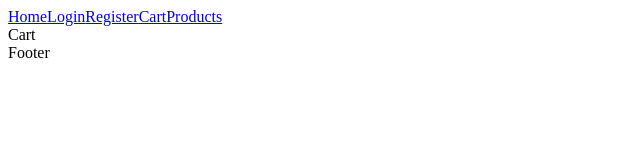
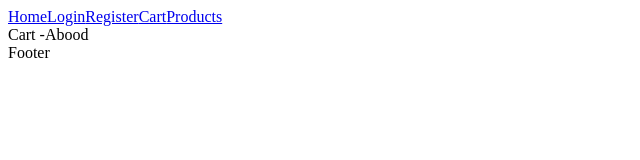
Before and after one commit to Abood-Najim/eCommerce_Project, a React (Vite) app: page /cart in a window 1280 px wide. Shown: the top 160 px of the page, without its empty margins (0-640 px from the left). Built offline with nearby package versions, Linux system fonts and the light colour scheme; no server answers.

Commit message:
creating UserContext and using it in cart

```diff
--- /dev/null
+++ b/src/context/UserContext.jsx
@@ -0,0 +1,18 @@
+import { createContext } from "react";
+
+
+export const UserContext = createContext();
+
+const UserContextProvider = ({children}) => {
+  console.log(`hello , i'm UserContext `)
+
+  const userName ="Abood";
+  const userAge =21;
+  /* if you want to send(provide) multiple vars you have to provide them as an object ({{object}}) */
+  return <UserContext.Provider value={{userName}}>
+      {children}
+    </UserContext.Provider>
+
+}
+
+export default UserContextProvider;
--- a/src/pages/cart/Cart.jsx
+++ b/src/pages/cart/Cart.jsx
@@ -1,16 +1,22 @@
 import axios from 'axios'
-import React from 'react'
+import React, { useContext, useEffect } from 'react'
 import authAxiosInstance from '../../api/authAxiosInstance';
+import { UserContext } from '../../context/UserContext';
 
 export default function Cart() {
+
+  const x = useContext(UserContext);
 
   const getItems = async ()=>{
     const response = await authAxiosInstance.get(`/Carts`);
     console.log(response);
   }
 
+  useEffect( ()=>{
+    getItems();
+  } , [] )
 
   return (
-    <div>Cart</div>
+    <div>Cart -{x.userName}</div>
   )
 }
--- a/src/routes.jsx
+++ b/src/routes.jsx
@@ -5,6 +5,7 @@ import Products from "./pages/products/Products";
 import Login from "./pages/login/Login";
 import Register from "./pages/register/Register";
 import Cart from "./pages/cart/Cart";
+import UserContextProvider from "./context/UserContext";
 
 const router = createBrowserRouter([
   {
@@ -30,8 +31,11 @@ const router = createBrowserRouter([
       },
       {
         path:"cart",
-        element:<Cart />
-      }
+        element:
+        <UserContextProvider>
+          <Cart />
+        </UserContextProvider>
+      } /*  this is how i take the permission and using context is the worst thing you ever do  */
     ]
 
   },
```
